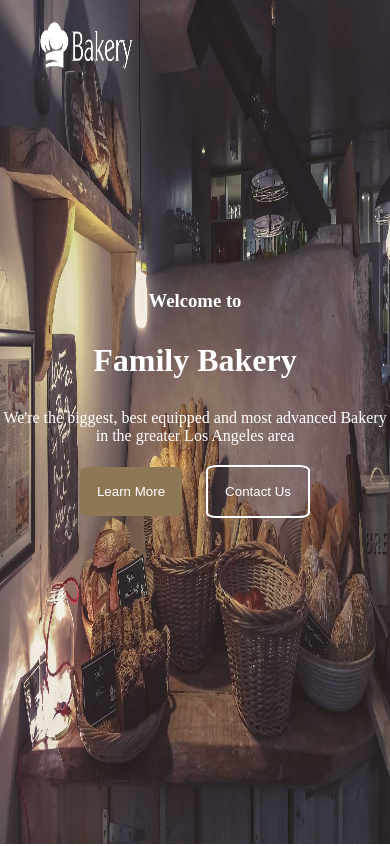
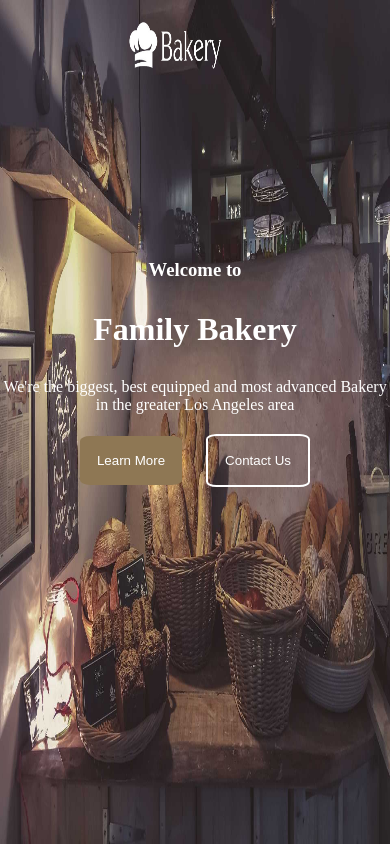
Before and after one commit to OmarMohammad31/BakerySite, a website: page index.html in a window 390 px wide. Shown: the top 846 px of the page. Drawn offline with Linux system fonts and the light colour scheme.

Commit message:
centring the logo in the nav bar in small-width devices

```diff
--- a/media.css
+++ b/media.css
@@ -18,6 +18,11 @@
         order: -1;
     }
 
+    .home nav {
+        display: flex;
+        justify-content: center;
+    }
+
 }
 @media screen and (min-width: 600px) and (max-width: 768px) {
     .gallery-meals {
--- a/style.css
+++ b/style.css
@@ -14,7 +14,6 @@
     color: white;
     padding: 20px;
     width: 90%;
-    margin: auto;
     display: flex;
     justify-content: space-between;
 }
@@ -36,11 +35,9 @@
     background-size: 100% 100%;
     background-position: center center;
     height: 100vh;
-}
-.home-cap {
-    margin: 100px 0;
-    position: relative;
-    top: 100px;
+    display: flex;
+    flex-direction: column;
+    gap: 20%;
 }
 h1 {
     margin: 30px 0;
```
